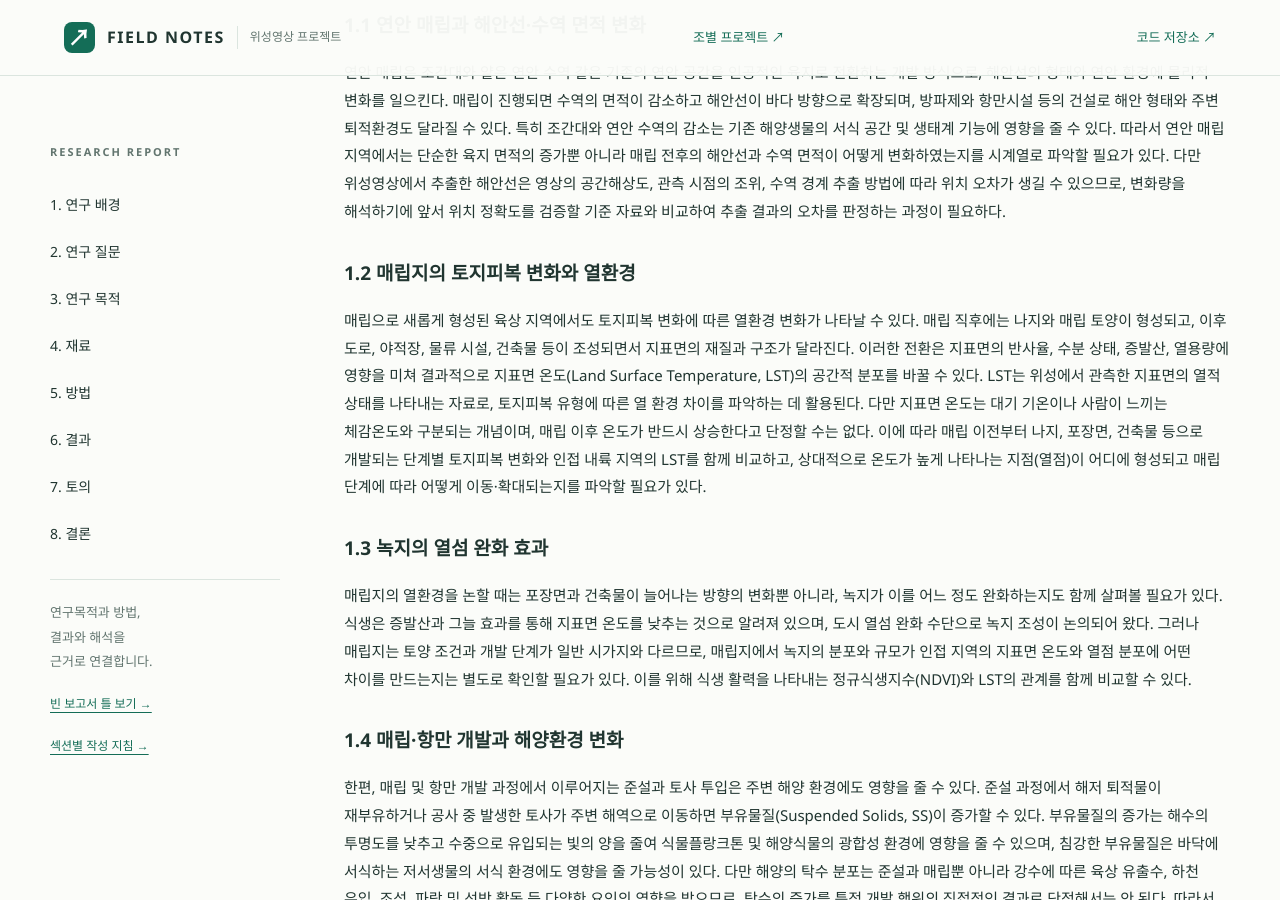
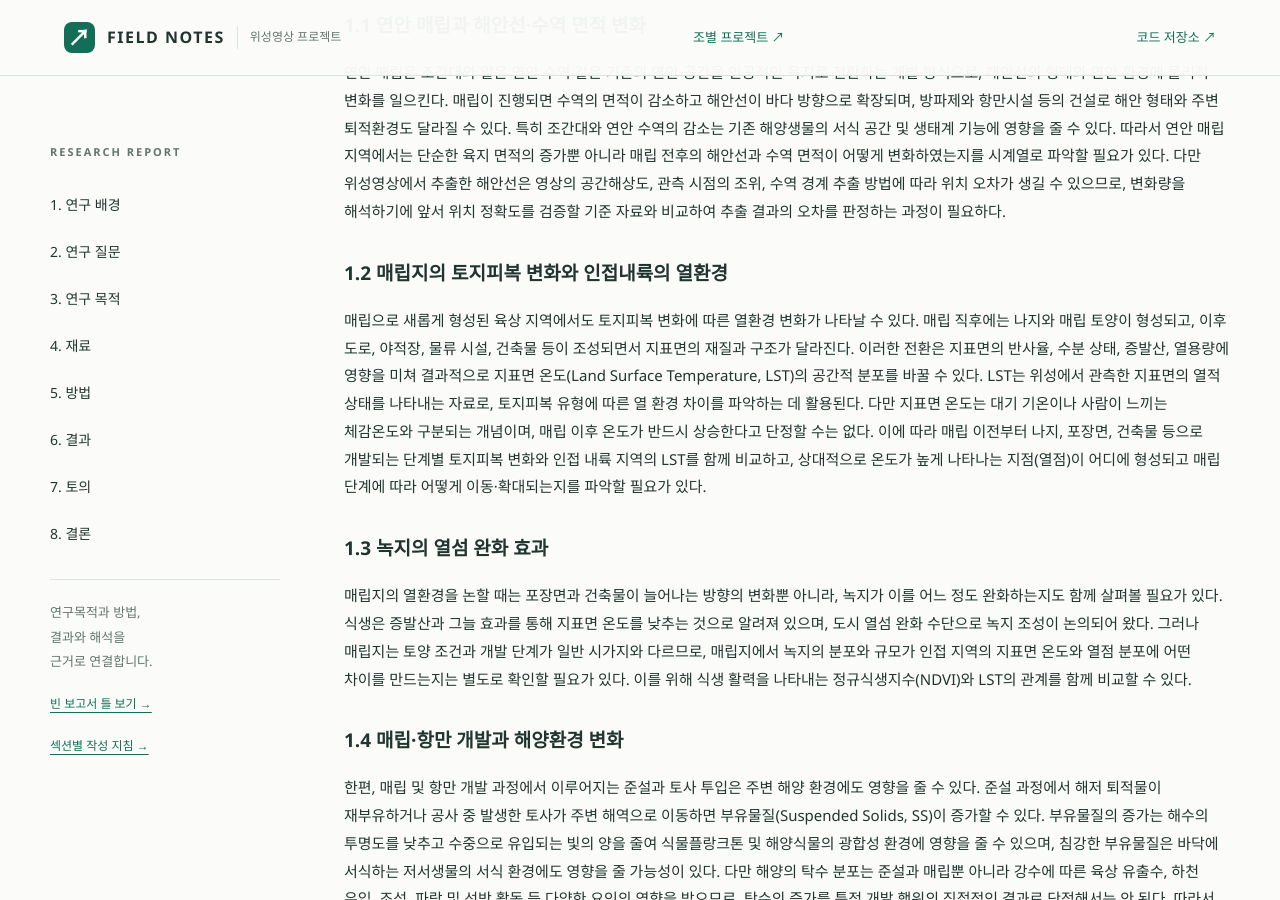
Before and after one commit to chasooin/class2026_02_surveying2_team5, a Jekyll site: the page built from docs/index.md, in a window 1280 px wide and 900 px high, scrolled down 2716 px. Built offline with Jekyll 4.4.1, drawn with Linux system fonts in a browser that asks for light colours.

Commit message:
Update index.md

```diff
--- a/docs/index.md
+++ b/docs/index.md
@@ -26,7 +26,7 @@ badge: "DEMO / 실제 관측 결과 아님"
 ### 1.1 연안 매립과 해안선·수역 면적 변화
 연안 매립은 조간대와 얕은 연안 수역 같은 기존의 연안 공간을 인공적인 육지로 전환하는 개발 방식으로, 해안선의 형태와 연안 환경에 물리적 변화를 일으킨다. 매립이 진행되면 수역의 면적이 감소하고 해안선이 바다 방향으로 확장되며, 방파제와 항만시설 등의 건설로 해안 형태와 주변 퇴적환경도 달라질 수 있다. 특히 조간대와 연안 수역의 감소는 기존 해양생물의 서식 공간 및 생태계 기능에 영향을 줄 수 있다. 따라서 연안 매립 지역에서는 단순한 육지 면적의 증가뿐 아니라 매립 전후의 해안선과 수역 면적이 어떻게 변화하였는지를 시계열로 파악할 필요가 있다. 다만 위성영상에서 추출한 해안선은 영상의 공간해상도, 관측 시점의 조위, 수역 경계 추출 방법에 따라 위치 오차가 생길 수 있으므로, 변화량을 해석하기에 앞서 위치 정확도를 검증할 기준 자료와 비교하여 추출 결과의 오차를 판정하는 과정이 필요하다.
 
-### 1.2 매립지의 토지피복 변화와 열환경
+### 1.2 매립지의 토지피복 변화와 인접내륙의 열환경
 매립으로 새롭게 형성된 육상 지역에서도 토지피복 변화에 따른 열환경 변화가 나타날 수 있다. 매립 직후에는 나지와 매립 토양이 형성되고, 이후 도로, 야적장, 물류 시설, 건축물 등이 조성되면서 지표면의 재질과 구조가 달라진다. 이러한 전환은 지표면의 반사율, 수분 상태, 증발산, 열용량에 영향을 미쳐 결과적으로 지표면 온도(Land Surface Temperature, LST)의 공간적 분포를 바꿀 수 있다. LST는 위성에서 관측한 지표면의 열적 상태를 나타내는 자료로, 토지피복 유형에 따른 열 환경 차이를 파악하는 데 활용된다. 다만 지표면 온도는 대기 기온이나 사람이 느끼는 체감온도와 구분되는 개념이며, 매립 이후 온도가 반드시 상승한다고 단정할 수는 없다. 이에 따라 매립 이전부터 나지, 포장면, 건축물 등으로 개발되는 단계별 토지피복 변화와 인접 내륙 지역의 LST를 함께 비교하고, 상대적으로 온도가 높게 나타나는 지점(열점)이 어디에 형성되고 매립 단계에 따라 어떻게 이동·확대되는지를 파악할 필요가 있다.
 
 ### 1.3 녹지의 열섬 완화 효과
```
